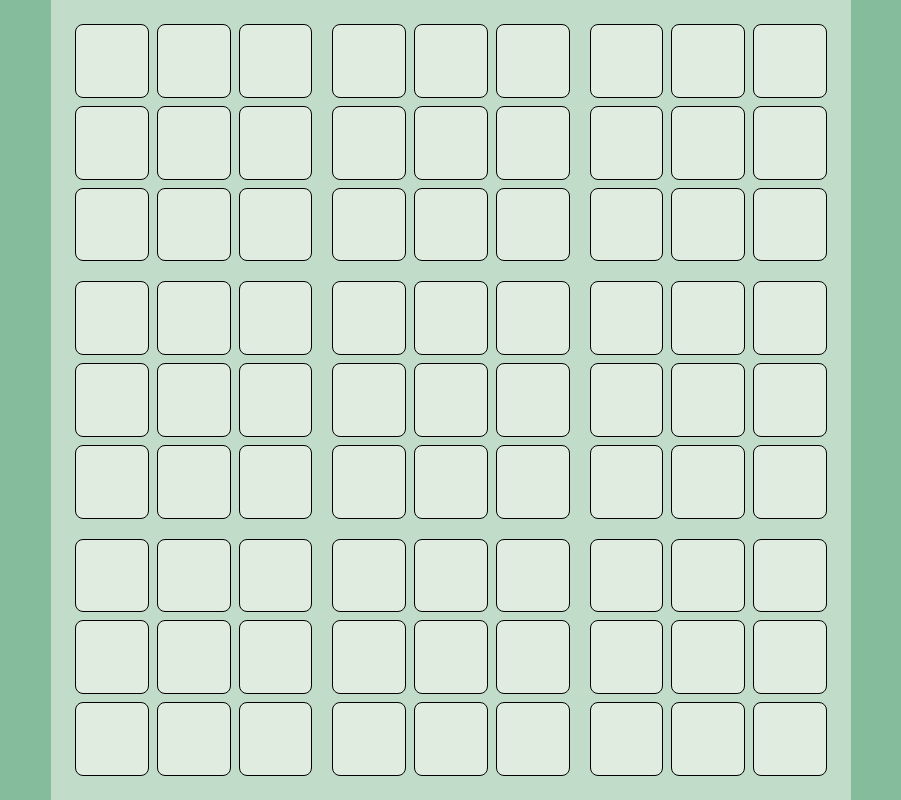
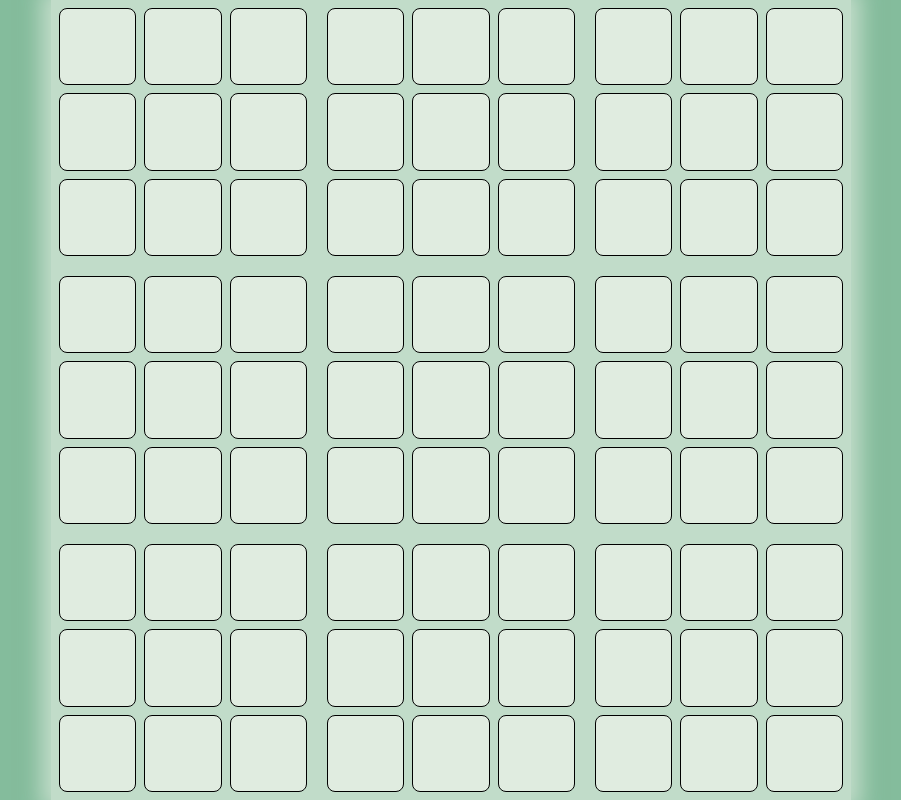
Before and after one commit to MarcoZillgen/ttt, a Next.js app: page / in a window 1280 px wide. Shown: the whole page, without its empty margins (189-1090 px from the left). Built offline with nearby package versions, Linux system fonts and the light colour scheme.

Commit message:
Add box shadow to game board for enhanced visual effect

```diff
--- a/app/page.tsx
+++ b/app/page.tsx
@@ -103,8 +103,11 @@ export default function Page() {
       style={{ backgroundColor: colors[playerTurn] }}
     >
       <div
-        className="grid grid-cols-3 gap-1 aspect-square landscape:h-full p-4 portrait:w-full"
-        style={{ backgroundColor: colors.background }}
+        className="grid grid-cols-3 gap-1 aspect-square landscape:h-full portrait:w-full"
+        style={{
+          backgroundColor: colors.background,
+          boxShadow: "0 0 20px 10px "+ colors.background,
+        }}
       >
         {gameState && gameIsWon(gameState) ? (
           <div
```
